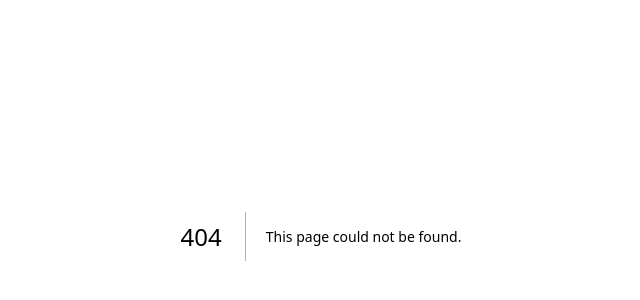
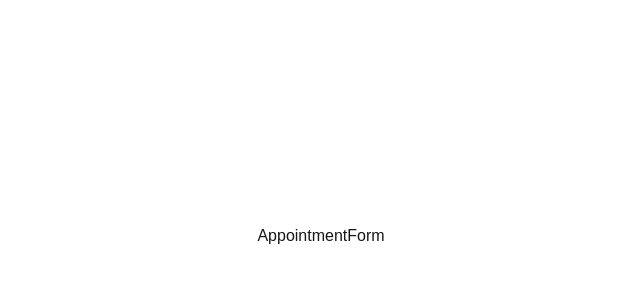
Before and after one commit to firatruzgar/appointly, a Next.js app: page /create-appointment in a window 1280 px wide. Before the commit this address had no page. Shown: the part 164-464 px from the top of the page, without its empty margins (319-959 px from the left). Built offline with nearby package versions, Linux system fonts and the light colour scheme.

Commit message:
Repo Setup

```diff
--- /dev/null
+++ b/app/create-appointment/page.tsx
@@ -0,0 +1,9 @@
+import AppointmentForm from "@/components/appointment/AppointmentForm";
+
+export default function CreateAppointmentPage() {
+  return (
+    <main className="min-h-screen flex items-center justify-center">
+      <AppointmentForm />
+    </main>
+  );
+}
--- /dev/null
+++ b/components/appointment/AppointmentForm.tsx
@@ -0,0 +1,5 @@
+const AppointmentForm = () => {
+  return <div>AppointmentForm</div>;
+};
+
+export default AppointmentForm;
```
Also changed, not shown: 1 other file (tests, documents, lock files or other folders).
